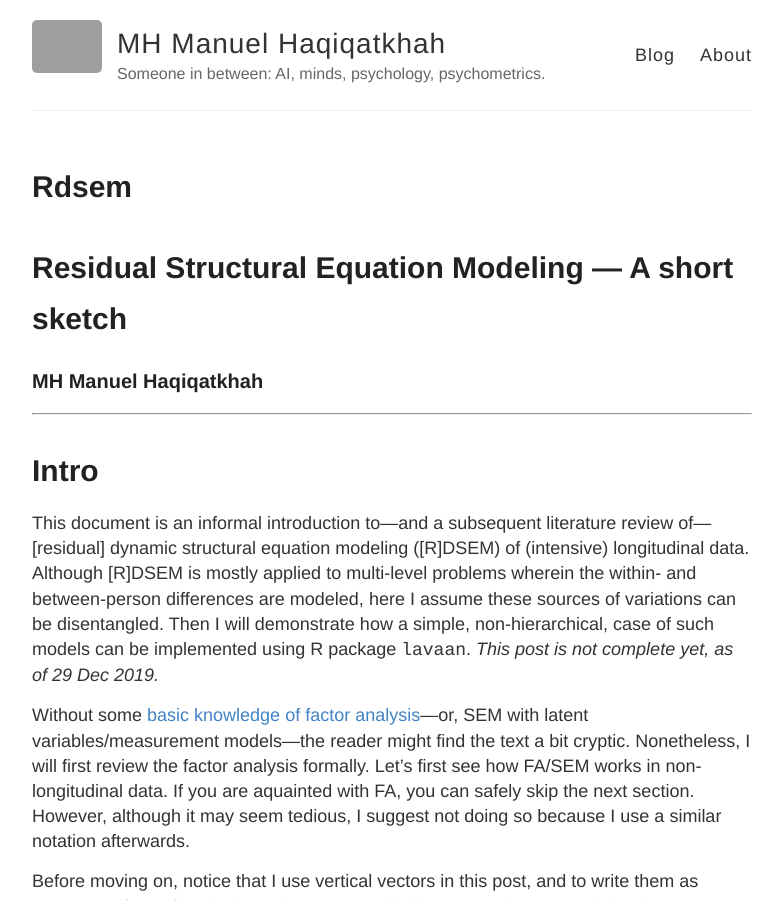
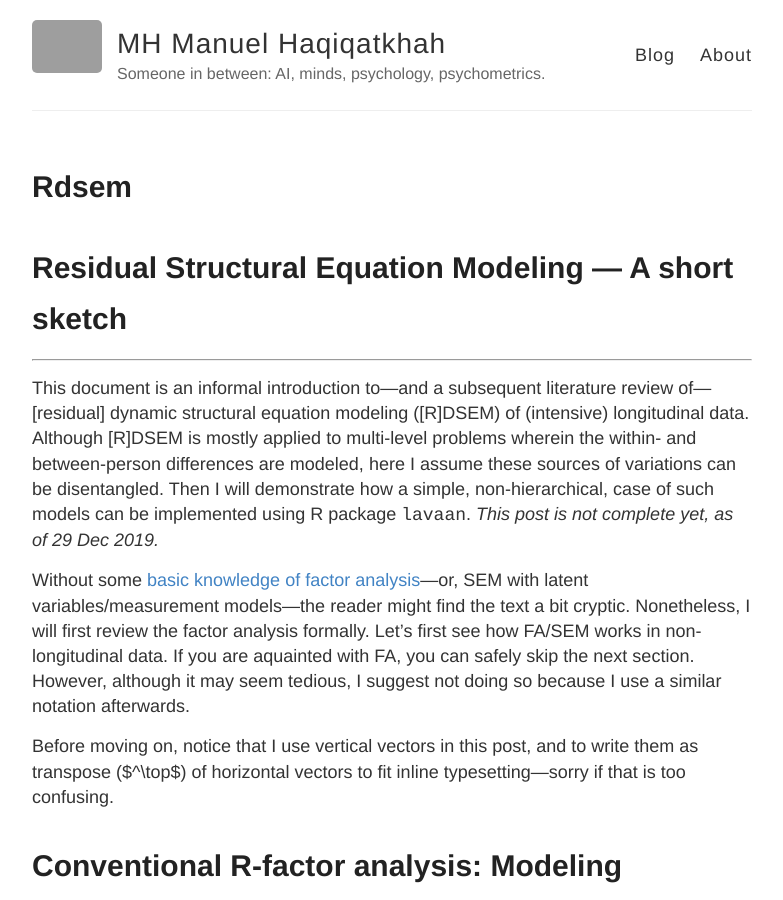
Before and after one commit to psyguy/psyguy.github.io, a Jekyll site: the page built from _posts/2019-12-29-rdsem.md, in a window 1280 px wide and 900 px high. Shown: the whole window, without its empty margins (248-1031 px from the left). Built offline with Jekyll 4.4.1, drawn with Linux system fonts in a browser that asks for light colours; our own code applies the rules of GitHub Pages for plain Markdown files; comment, search, counter and statistics services are not loaded; grey boxes are pictures that could not be loaded.

Commit message:
removed name and #intro

```diff
--- a/_posts/2019-12-29-rdsem.md
+++ b/_posts/2019-12-29-rdsem.md
@@ -1,9 +1,6 @@
 # Residual Structural Equation Modeling --- A short sketch
-### MH Manuel Haqiqatkhah
 
 ---
-
-# Intro
 
 This document is an informal introduction to---and a subsequent literature review of---[residual] dynamic structural equation modeling ([R]DSEM) of (intensive) longitudinal data. Although [R]DSEM is mostly applied to multi-level problems wherein the within- and between-person differences are modeled, here I assume these sources of variations can be disentangled. Then I will demonstrate how a simple, non-hierarchical, case of such models can be implemented using R package `lavaan`. *This post is not complete yet, as of 29 Dec 2019.*
 
```
